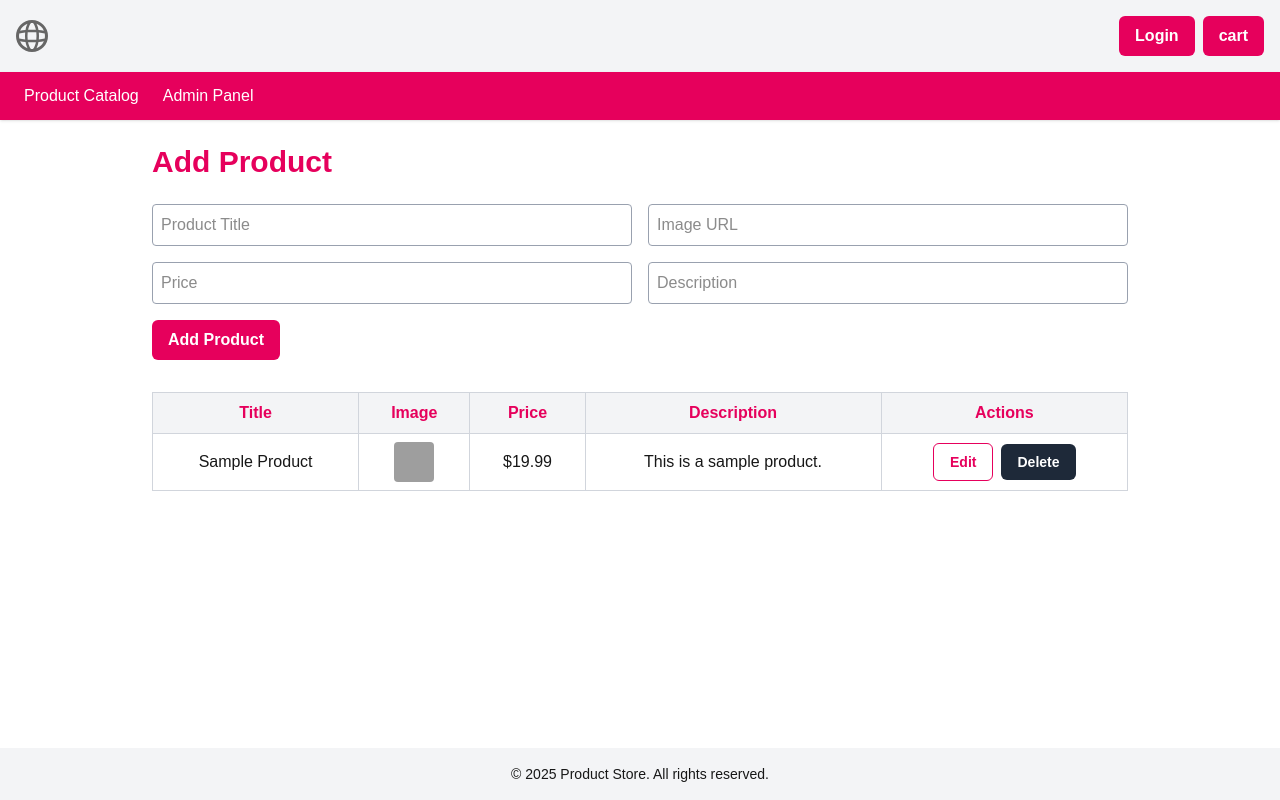
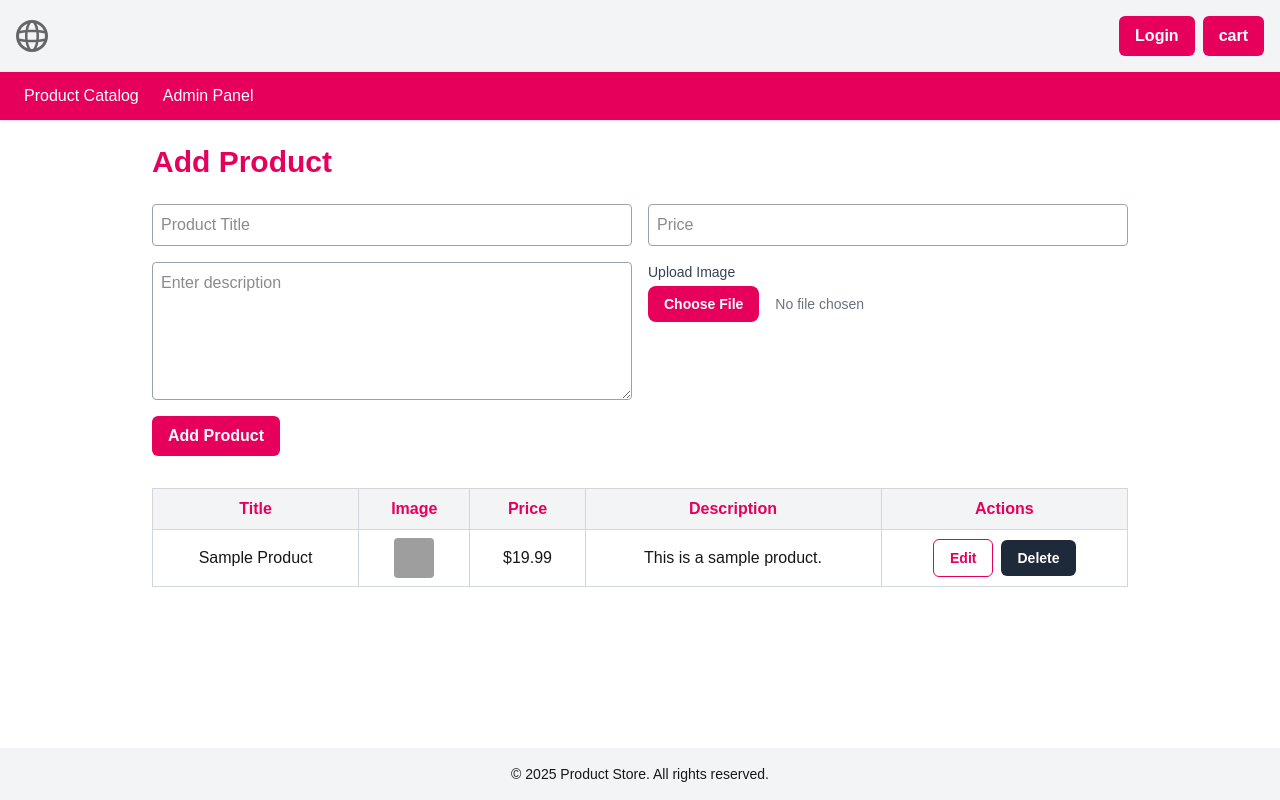
Before and after one commit to paghar/nodejs-nextjs-fullstack-app, a Next.js app in the folder frontend/: page /AdminPage in a window 1280 px wide. Built offline with nearby package versions, Linux system fonts and the light colour scheme; grey boxes are pictures that could not be loaded.

Commit message:
change add product style

```diff
--- a/frontend/src/components/adminPanel/AddProduct.tsx
+++ b/frontend/src/components/adminPanel/AddProduct.tsx
@@ -2,6 +2,7 @@ import TextBox from "@components/ui/TextBox";
 import Button from "@components/ui/Button";
 import ProductTable from "./ProductTable";
 import { AddProductProps } from "../../data/interface/product";
+import FileUpload from "@components/ui/FileUpload";
 
 export default function AddProduct({
   products,
@@ -12,7 +13,9 @@ export default function AddProduct({
   onEdit,
   onDelete,
   isEditing,
+  handleFileChange
 }: AddProductProps) {
+
   return (
     <div className="p-6 max-w-5xl mx-auto">
       <h1 className="text-3xl font-bold mb-6 text-[#e6005c]">
@@ -29,13 +32,6 @@ export default function AddProduct({
           placeholder="Product Title"
         />
         <TextBox
-          type="text"
-          name="image"
-          value={form.image}
-          onChange={onChange}
-          placeholder="Image URL"
-        />
-        <TextBox
           type="number"
           name="price"
           value={form.price}
@@ -43,13 +39,18 @@ export default function AddProduct({
           placeholder="Price"
         />
         <TextBox
-          type="text"
           name="description"
           value={form.description}
           onChange={onChange}
-          placeholder="Description"
+          placeholder="Enter description"
+          multiline
+          rows={5}
         />
-
+        <FileUpload
+          label="Upload Image"
+          accept="image/*"
+          onChange={handleFileChange}
+        />
         <div className="col-span-1 md:col-span-2">
           {isEditing ? (
             <Button onClick={onUpdate}>Update Product</Button>
--- /dev/null
+++ b/frontend/src/components/ui/FileUpload.tsx
@@ -0,0 +1,39 @@
+import React from "react";
+
+interface FileUploadProps {
+  label?: string;
+  accept?: string;
+  onChange: (e: React.ChangeEvent<HTMLInputElement>) => void;
+  name?: string;
+}
+
+const FileUpload: React.FC<FileUploadProps> = ({
+  label = "Upload File",
+  accept = "*",
+  onChange,
+  name,
+}) => {
+  return (
+    <div>
+      {label && (
+        <label className="block text-sm font-medium text-gray-700 mb-1">
+          {label}
+        </label>
+      )}
+      <input
+        type="file"
+        accept={accept}
+        name={name}
+        onChange={onChange}
+        className="block w-full text-sm text-gray-500
+          file:mr-4 file:py-2 file:px-4
+          file:rounded-lg file:border-0
+          file:text-sm file:font-semibold
+          file:bg-[#e6005c] file:text-white
+          hover:file:bg-pink-600"
+      />
+    </div>
+  );
+};
+
+export default FileUpload;
--- a/frontend/src/components/ui/TextBox.tsx
+++ b/frontend/src/components/ui/TextBox.tsx
@@ -1,13 +1,27 @@
-import { InputHTMLAttributes } from "react";
+import {
+  InputHTMLAttributes,
+  TextareaHTMLAttributes,
+  FC,
+} from "react";
 
-export default function TextBox({
+interface TextBoxProps extends InputHTMLAttributes<HTMLInputElement> {
+  multiline?: boolean;
+  rows?: number;
+}
+
+const TextBox: FC<TextBoxProps & TextareaHTMLAttributes<HTMLTextAreaElement>> = ({
+  multiline = false,
+  rows = 4,
   className = "",
   ...props
-}: InputHTMLAttributes<HTMLInputElement>) {
-  return (
-    <input
-      {...props}
-      className={`border border-gray-400 p-2 rounded ${className}`}
-    />
+}) => {
+  const baseClass = `border border-gray-400 p-2 rounded w-full ${className}`;
+
+  return multiline ? (
+    <textarea {...props} rows={rows} className={baseClass} />
+  ) : (
+    <input {...props} className={baseClass} />
   );
-}
+};
+
+export default TextBox;
--- a/frontend/src/containers/AddProductWrapper.tsx
+++ b/frontend/src/containers/AddProductWrapper.tsx
@@ -22,6 +22,7 @@ export default function AddProductWrapper() {
   });
 
   const [editingIndex, setEditingIndex] = useState<number | null>(null);
+  const [selectedFile, setSelectedFile] = useState<File | null>(null);
 
   const handleChange = (e: React.ChangeEvent<HTMLInputElement>) => {
     const { name, value } = e.target;
@@ -59,6 +60,14 @@ export default function AddProductWrapper() {
     }
   };
 
+  const handleFileChange = (e: React.ChangeEvent<HTMLInputElement>) => {
+    const file = e.target.files?.[0];
+    if (file) {
+      setSelectedFile(file);
+    }
+  };
+
+
   return (
     <AddProduct
       products={products}
@@ -69,6 +78,7 @@ export default function AddProductWrapper() {
       onEdit={handleEditProduct}
       onDelete={handleDelete}
       isEditing={editingIndex !== null}
+      handleFileChange={handleFileChange}
     />
   );
 }
--- a/frontend/src/data/interface/product.tsx
+++ b/frontend/src/data/interface/product.tsx
@@ -30,12 +30,13 @@ export interface PaginationProps {
 export interface AddProductProps {
   products: ProductType[];
   form: ProductType;
-  onChange: (e: React.ChangeEvent<HTMLInputElement>) => void;
+  onChange: () => void;
   onAdd: () => void;
   onUpdate: () => void;
   onEdit: (product: ProductType, index: number) => void;
   onDelete: (index: number) => void;
   isEditing: boolean;
+  handleFileChange: (e: React.ChangeEvent<HTMLInputElement>) => void;
 }
 
 export interface ProductTableProps {
```
